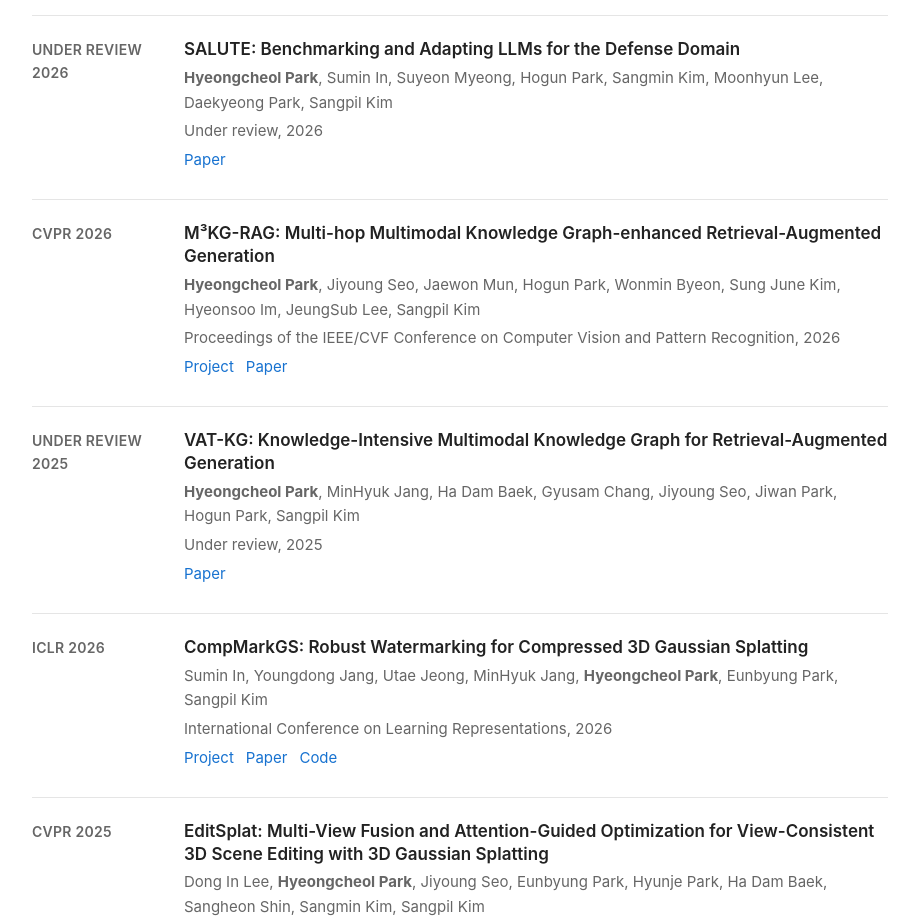
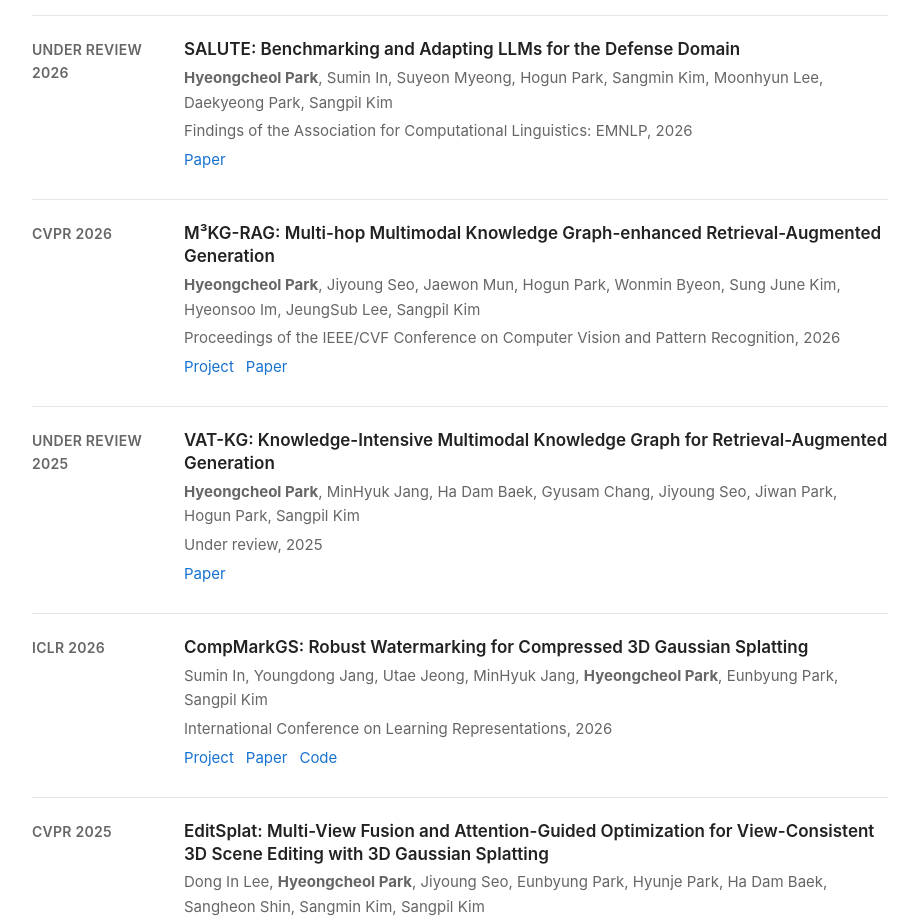
Before and after one commit to broiron/broiron.github.io, a plain HTML site: page index.html in a window 1280 px wide. Shown: the part 808-1727 px from the top of the page, without its empty margins (180-1099 px from the left). Drawn offline with Linux system fonts and the light colour scheme.

Commit message:
Update Profile

```diff
--- a/index.html
+++ b/index.html
@@ -75,7 +75,7 @@
         <div class="pub-body">
           <h3>SALUTE: Benchmarking and Adapting LLMs for the Defense Domain</h3>
           <p class="authors"><strong>Hyeongcheol Park</strong>, Sumin In, Suyeon Myeong, Hogun Park, Sangmin Kim, Moonhyun Lee, Daekyeong Park, Sangpil Kim</p>
-          <p class="meta">Under review, 2026</p>
+          <p class="meta">Findings of the Association for Computational Linguistics: EMNLP, 2026</p>
           <p class="links"><a href="#">Paper</a></p>
         </div>
       </article>
```
Also changed, not shown: 1 other file.
